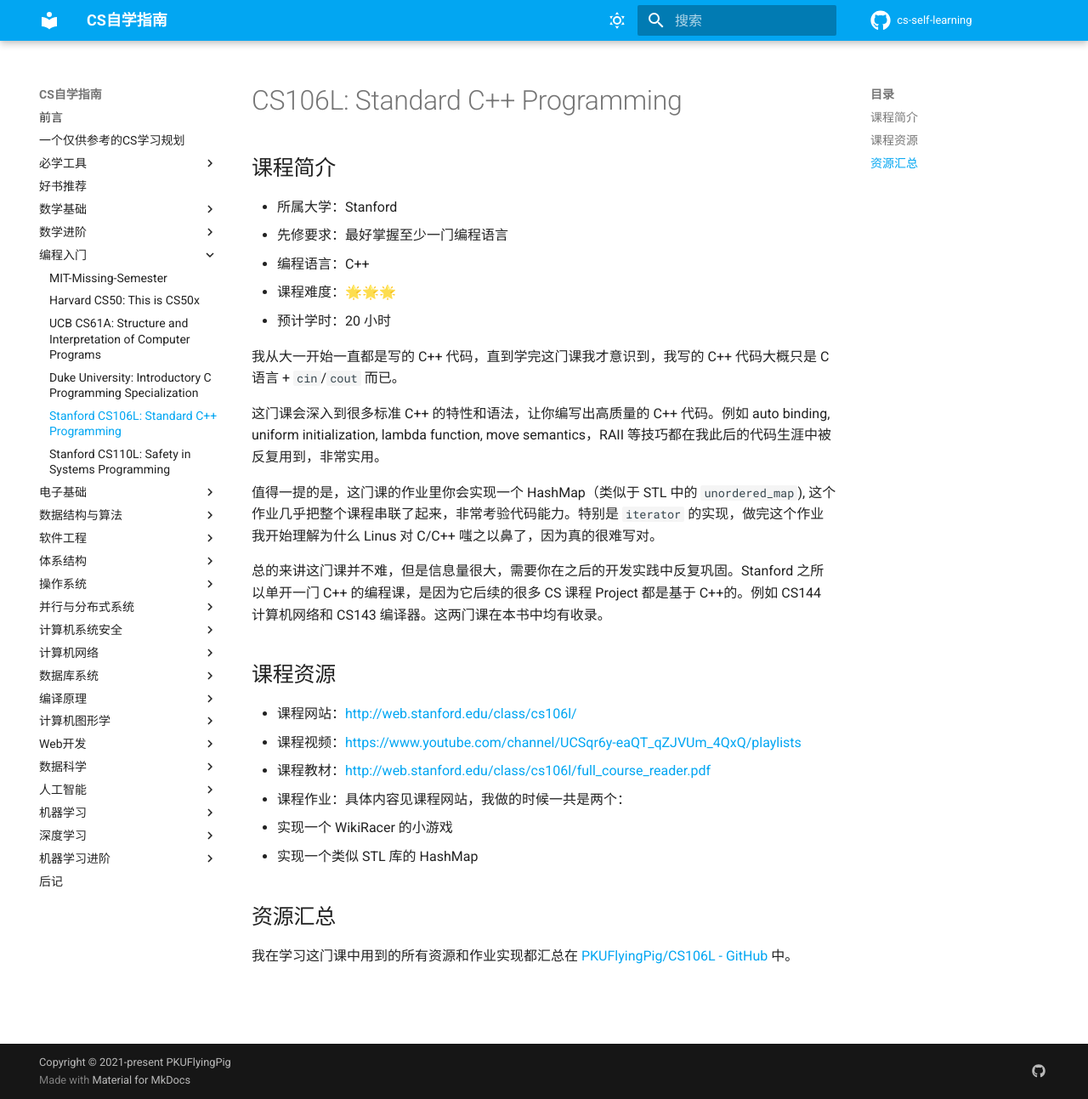
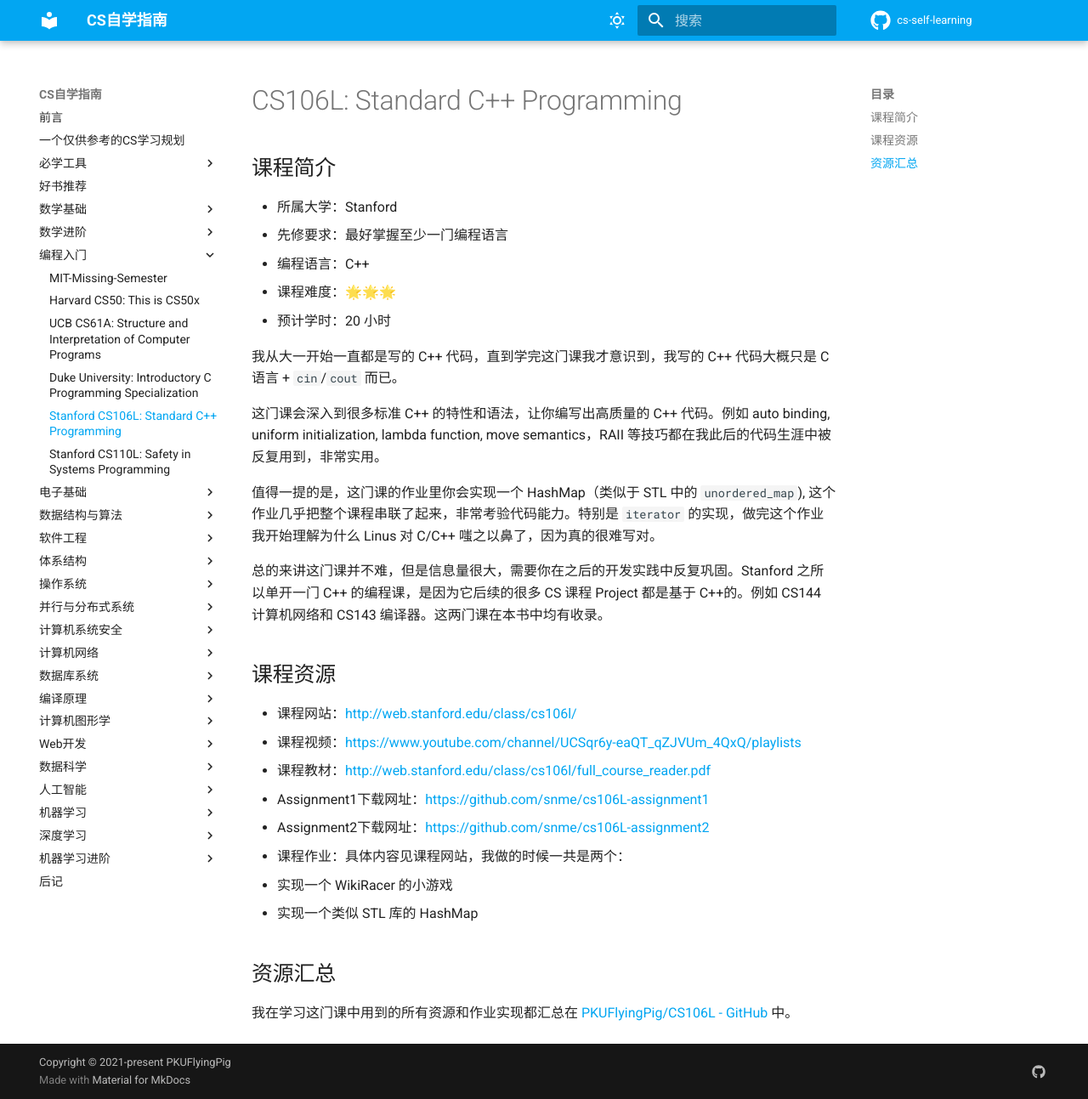
Before and after one commit to PKUFlyingPig/cs-self-learning, an MkDocs documentation site: the page built from docs/编程入门/CS106L.md, in a window 1280 px wide and 1293 px high. Shown: the whole window at 85% size. Built offline with MkDocs 1.6.1 and Material for MkDocs 9.7.7, drawn with Linux system fonts in a browser that asks for light colours; comment, search, counter and statistics services are not loaded.

Commit message:
增加assignment的下载地址

```diff
--- a/docs/编程入门/CS106L.md
+++ b/docs/编程入门/CS106L.md
@@ -21,6 +21,8 @@
 - 课程网站：<http://web.stanford.edu/class/cs106l/>
 - 课程视频：<https://www.youtube.com/channel/UCSqr6y-eaQT_qZJVUm_4QxQ/playlists>
 - 课程教材：<http://web.stanford.edu/class/cs106l/full_course_reader.pdf>
+- Assignment1下载网址：<https://github.com/snme/cs106L-assignment1>
+- Assignment2下载网址：<https://github.com/snme/cs106L-assignment2>
 - 课程作业：具体内容见课程网站，我做的时候一共是两个：
   1. 实现一个 WikiRacer 的小游戏
   2. 实现一个类似 STL 库的 HashMap
```
